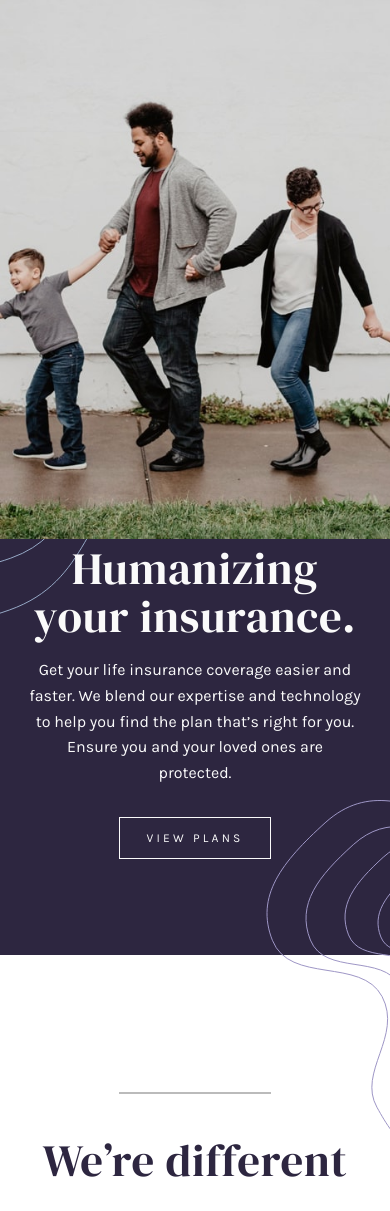
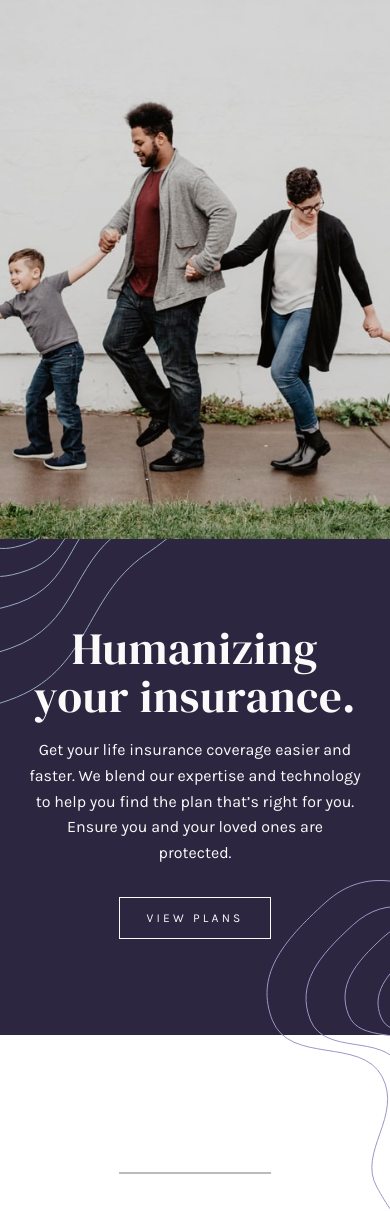
Before and after one commit to jasonlord/insure-landing-page-master, a PHP site: page /index.html in a window 390 px wide. Shown: the part 81-1292 px from the top of the page. Run offline with PHP 8.4, Linux system fonts and the light colour scheme.

Commit message:
few tweaks to responsive code

```diff
--- a/sass/_responsive.scss
+++ b/sass/_responsive.scss
@@ -1,17 +1,18 @@
-@media (min-width: 769px) and (max-width: $containerWidth+50px) {
+@media (min-width: 891px) and (max-width: $containerWidth+50px) {
     /* properties that only apply to tablets */
     .primaryHeader {
         #logo {
             margin-left: 2rem;
         }
     }
+    .primaryNav {
+        margin-right: 2rem;
+    }
 }
 
-@media (min-width: 501px) and (max-width: 768px) {
-    /* properties that only apply to tablets */
-}
+@media (min-width: 501px) and (max-width: 890px) {}
 
-@media (max-width: 501px) {
+@media (max-width: 500px) {
     h1,
     h2 {
         font-size: 2.8rem;
@@ -61,7 +62,7 @@
             height: auto;
             background-image: url(/images/bg-pattern-intro-left-mobile.svg);
             background-repeat: no-repeat;
-            background-position: 0px 450px;
+            background-position: 0px 540px;
             h1 {
                 width: 90%;
                 margin: 0 auto;
@@ -78,7 +79,7 @@
             }
             h1 {
                 margin-top: 0.4rem;
-                padding-top: 0;
+                padding-top: 5rem;
                 line-height: 3rem;
                 letter-spacing: 0.05rem;
             }
--- a/sass/style.css
+++ b/sass/style.css
@@ -489,18 +489,17 @@ button:hover {
   float: left;
 }
 
-@media (min-width: 769px) and (max-width: 1150px) {
+@media (min-width: 891px) and (max-width: 1150px) {
   /* properties that only apply to tablets */
   .primaryHeader #logo {
     margin-left: 2rem;
   }
+  .primaryNav {
+    margin-right: 2rem;
+  }
 }
 
-@media (min-width: 501px) and (max-width: 768px) {
-  /* properties that only apply to tablets */
-}
-
-@media (max-width: 501px) {
+@media (max-width: 500px) {
   h1,
   h2 {
     font-size: 2.8rem;
@@ -551,7 +550,7 @@ button:hover {
     height: auto;
     background-image: url(/images/bg-pattern-intro-left-mobile.svg);
     background-repeat: no-repeat;
-    background-position: 0px 450px;
+    background-position: 0px 540px;
   }
   .callout .calloutContents h1 {
     width: 90%;
@@ -569,7 +568,7 @@ button:hover {
   }
   .callout .calloutContents h1 {
     margin-top: 0.4rem;
-    padding-top: 0;
+    padding-top: 5rem;
     line-height: 3rem;
     letter-spacing: 0.05rem;
   }
```
Also changed, not shown: 1 other file.
